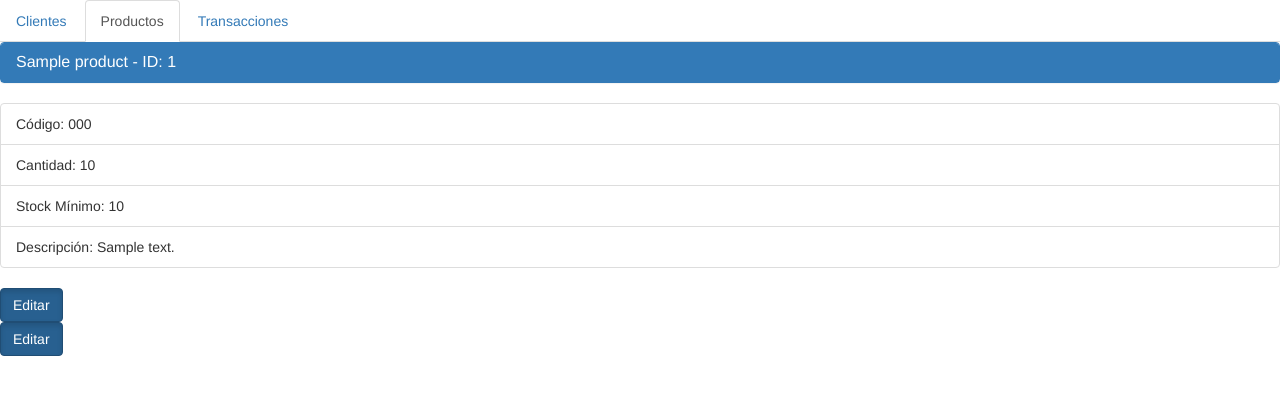
After one commit to BelCattaneo/alf_db, a Django app: page /products/1/ in a window 1280 px wide. The commit adds this page. Shown: the top 395 px of the page. Run offline with Django 3.2, Linux system fonts and the light colour scheme; tables that the repository leaves empty hold one stand-in row (values such as "Sample post"); some libraries are stand-ins or nearby versions.

Commit message:
Product model created. Product list screen with low stock alert. Product detail screen. View, edit and delete actions. Filter and pagination.  enter the commit message for your changes. Lines starting

```diff
--- a/alf_db/models.py
+++ b/alf_db/models.py
@@ -18,3 +18,16 @@ class Customer(models.Model):
     def __str__(self):
         '''Returns a string representation of the model.'''
         return self.full_name()
+
+class Product(models.Model):
+    '''A Product'''
+    name = models.CharField(max_length=50)
+    code = models.CharField(max_length=50)
+    quantity = models.IntegerField()
+    minimum_stock = models.IntegerField()
+    description = models.CharField(max_length=200)
+    date_added = models.DateTimeField(auto_now_add=True)
+
+    def __str__(self):
+        '''Returns a string representation of the model.'''
+        return self.name
--- a/alf_db/templates/alf_db/base.html
+++ b/alf_db/templates/alf_db/base.html
@@ -1,3 +1,5 @@
+{% load nav_helpers %}
+
 <!DOCTYPE html>
 <html lang="en">
   <head>
@@ -21,15 +23,9 @@
     <![endif]-->
   </head>
 
+
+
   <body>
-
-    <ul class="nav nav-tabs">
-        <li role="presentation" class="active"><a href="{% url 'alf_db:customers' %}">Clientes</a></li>
-        <li role="presentation"><a href="#">Productos</a></li>
-        <li role="presentation"><a href="#">Transacciones</a></li>
-    </ul>
-
-    {% block content %}{% endblock content %}
 
     <!-- jQuery (necessary for Bootstrap's JavaScript plugins) -->
     <script src="https://ajax.googleapis.com/ajax/libs/jquery/1.12.4/jquery.min.js"></script>
@@ -37,5 +33,24 @@
     <script src="https://maxcdn.bootstrapcdn.com/bootstrap/3.3.7/js/bootstrap.min.js"
             integrity="sha384-Tc5IQib027qvyjSMfHjOMaLkfuWVxZxUPnCJA7l2mCWNIpG9mGCD8wGNIcPD7Txa"
             crossorigin="anonymous"></script>
+
+
+   <ul class="nav nav-tabs">
+    <li role="presentation" class="{% active request '/customers' %}">
+      <a href="{% url 'alf_db:customers' %}">Clientes</a>
+    </li>
+    <li role="presentation" class="{% active request '/products' %}">
+        <a href="{% url 'alf_db:products' %}">Productos</a>
+    </li>
+
+    {% comment %} <li role="presentation" class="{% active request '/transactions' %}">
+        <a href="{% url 'alf_db:transactions' %}">Transacciones</a>
+    </li> {% endcomment %}
+
+    <li role="presentation"><a href="#">Transacciones</a></li>
+</ul>
+
+    {% block content %}{% endblock content %}
+
   </body>
 </html>
--- /dev/null
+++ b/alf_db/templates/alf_db/product_detail.html
@@ -0,0 +1,26 @@
+{% extends "alf_db/base.html" %}
+
+{% block content %}
+
+  <div class="panel panel-primary">
+    <div class="panel-heading">
+      <h3 class="panel-title">{{ product }} - ID: {{ product.id }}</h3>
+    </div>
+  </div>
+
+  <ul class="list-group">
+    <li class="list-group-item">Código: {{ product.code }}</li>
+    <li class="list-group-item">Cantidad: {{ product.quantity }}</li>
+    <li class="list-group-item">Stock Mínimo: {{ product.minimum_stock }}</li>
+    <li class="list-group-item">Descripción: {{product.description}} </li>
+  </ul>
+
+  <a href="{% url 'alf_db:edit_product' product.id %}">
+    <button type="button" class="btn btn-primary active">Editar</button>
+  </a>
+  <form class="form-inline" action="{% url 'alf_db:delete_product' product.id %}" method="POST">
+    {% csrf_token %}
+    <button type="button" class="btn btn-primary active">Editar</button>
+  </form>
+
+{% endblock content %}
--- /dev/null
+++ b/alf_db/templatetags/nav_helpers.py
@@ -0,0 +1,12 @@
+from django import template
+from django.template import Template
+
+register = template.Library()
+
+@register.simple_tag()
+def active(request, pattern):
+    import re
+    if re.search(pattern, request.path):
+        return "active"
+    else:
+        return ""
--- a/alf_db/urls.py
+++ b/alf_db/urls.py
@@ -7,6 +7,8 @@ from . import views
 urlpatterns = [
     # Index page
     url(r'^$', views.index, name='index'),
+
+    # CUSTOMERS
     # Customers page
     url(r'^customers/$', views.customers, name='customers'),
     # Add customer
@@ -14,7 +16,19 @@ urlpatterns = [
     # Delete customer
     url(r'^customers/delete/(?P<customer_id>\d+)/$', views.delete_customer, name='delete_customer'),
     # Detail page
-    url(r'^customers/(?P<customer_id>[0-9]+)/$', views.detail, name='detail'),
+    url(r'^customers/(?P<customer_id>[0-9]+)/$', views.customer_detail, name='customer_detail'),
     # Edit customer page
     url(r'^customers/edit_customer/(?P<customer_id>[0-9]+)/$', views.edit_customer, name='edit_customer'),
+
+    # PRODUCTS
+    # Products page
+    url(r'^products/$', views.products, name='products'),
+    # Add product
+    url(r'^products/add_product/$', views.add_product, name='add_product'),
+    # Delete product
+    url(r'^products/delete/(?P<product_id>\d+)/$', views.delete_product, name='delete_product'),
+    # Detail page
+    url(r'^products/(?P<product_id>[0-9]+)/$', views.product_detail, name='product_detail'),
+    # Edit product page
+    url(r'^products/edit_product/(?P<product_id>[0-9]+)/$', views.edit_product, name='edit_product'),
 ]
--- a/alf_db/views.py
+++ b/alf_db/views.py
@@ -3,17 +3,22 @@ from django.http import HttpResponse, Http404, HttpResponseRedirect
 from django.views import generic
 from django.core.urlresolvers import reverse
 from django_tables2 import RequestConfig
+from django.db.models import F
 
 
-from .models import Customer
-from .forms import CustomerForm
-from .tables import CustomerTable
-from .filters import CustomersFilter
+from .models import Customer, Product
+from .forms import CustomerForm, ProductForm
+from .tables import CustomerTable, ProductTable
+from .filters import CustomersFilter, ProductsFilter
 
 
 def index(request):
     '''The Home Page'''
     return render(request, 'alf_db/index.html')
+
+#---------------------
+# CUSTOMERS
+#---------------------
 
 def customers(request):
     '''Customers page. Show all customers'''
@@ -55,11 +60,11 @@ def delete_customer(request, customer_id):
         customer.delete()
     return redirect('/customers')
 
-def detail(request, customer_id):
+def customer_detail(request, customer_id):
     '''Customer detail page.'''
     customer = Customer.objects.get(id=customer_id)
     context = {'customer':customer}
-    return render(request, 'alf_db/detail.html', context)
+    return render(request, 'alf_db/customer_detail.html', context)
 
 def edit_customer(request, customer_id):
     '''Customer edit page'''
@@ -78,3 +83,72 @@ def edit_customer(request, customer_id):
 
     context = {'form': form, 'customer': customer}
     return render(request, 'alf_db/edit_customer.html', context)
+
+#---------------------
+# PRODUCTS
+#---------------------
+
+def products(request):
+    '''Products page. Show all products'''
+
+    # Data for the table rendering with django_tables2
+    products_query = Product.objects.all()
+
+    alert_products = products_query.filter(minimum_stock__gt=F('quantity'))
+    filter = ProductsFilter(request.GET, queryset=products_query)
+
+    table = ProductTable(filter.qs)
+    RequestConfig(request, paginate={'per_page':10}).configure(table)
+
+    context = {'table': table, 'filter': filter, 'alert_products': alert_products}
+
+    return render(request, 'alf_db/products.html', context)
+
+def add_product(request):
+    '''Adds a product'''
+    if request.method != "POST":
+        # No data submitted; create a blank form.
+        form = ProductForm()
+    else:
+        # POST data submitted; process data.
+        form = ProductForm(request.POST)
+
+        if form.is_valid():
+            form.save()
+            return HttpResponseRedirect(reverse('alf_db:products'))
+
+    context = {'form': form}
+    return render(request, 'alf_db/add_product.html', context)
+
+def delete_product(request, product_id):
+    '''Deletes a product'''
+    if request.method != "POST":
+        raise Http404
+    else:
+        product = Product.objects.get(id=product_id)
+        product.delete()
+    return redirect('/products')
+
+def product_detail(request, product_id):
+    '''Products detail page.'''
+    product = Product.objects.get(id=product_id)
+    context = {'product':product}
+    return render(request, 'alf_db/product_detail.html', context)
+
+def edit_product(request, product_id):
+    '''Products edit page'''
+    product = Product.objects.get(id=product_id)
+
+    if request.method != "POST":
+        # Initial request; pre-fill form with the current entry.
+        form = ProductForm(instance=product)
+    else:
+        # POST data submitted; process data.
+        form = ProductForm(instance=product, data=request.POST)
+
+        if form.is_valid():
+            form.save()
+            return redirect('/products')
+
+    context = {'form': form, 'product': product}
+    return render(request, 'alf_db/edit_product.html', context)
```
Also changed, not shown: alf_db/filters.py (+7 -1 lines), alf_db/forms.py (+12 -1 lines), alf_db/tables.py (+8 -2 lines), alf_db/templates/alf_db/actions.html (deleted, +0 -11 lines), alf_db/templates/alf_db/add_product.html (added, +18 -0 lines), alf_db/templates/alf_db/customer_detail.html (renamed from alf_db/templates/alf_db/detail.html, +5 -3 lines), alf_db/templates/alf_db/customers_actions.html (added, +19 -0 lines), alf_db/templates/alf_db/edit_product.html (added, +14 -0 lines), alf_db/templates/alf_db/products.html (added, +36 -0 lines), alf_db/templates/alf_db/products_actions.html (added, +19 -0 lines), alf_db/migrations/0004_product.py (added), alf_db/migrations/0005_auto_20170612_1120.py (added), alf_db/templatetags/__init__.py (added).
